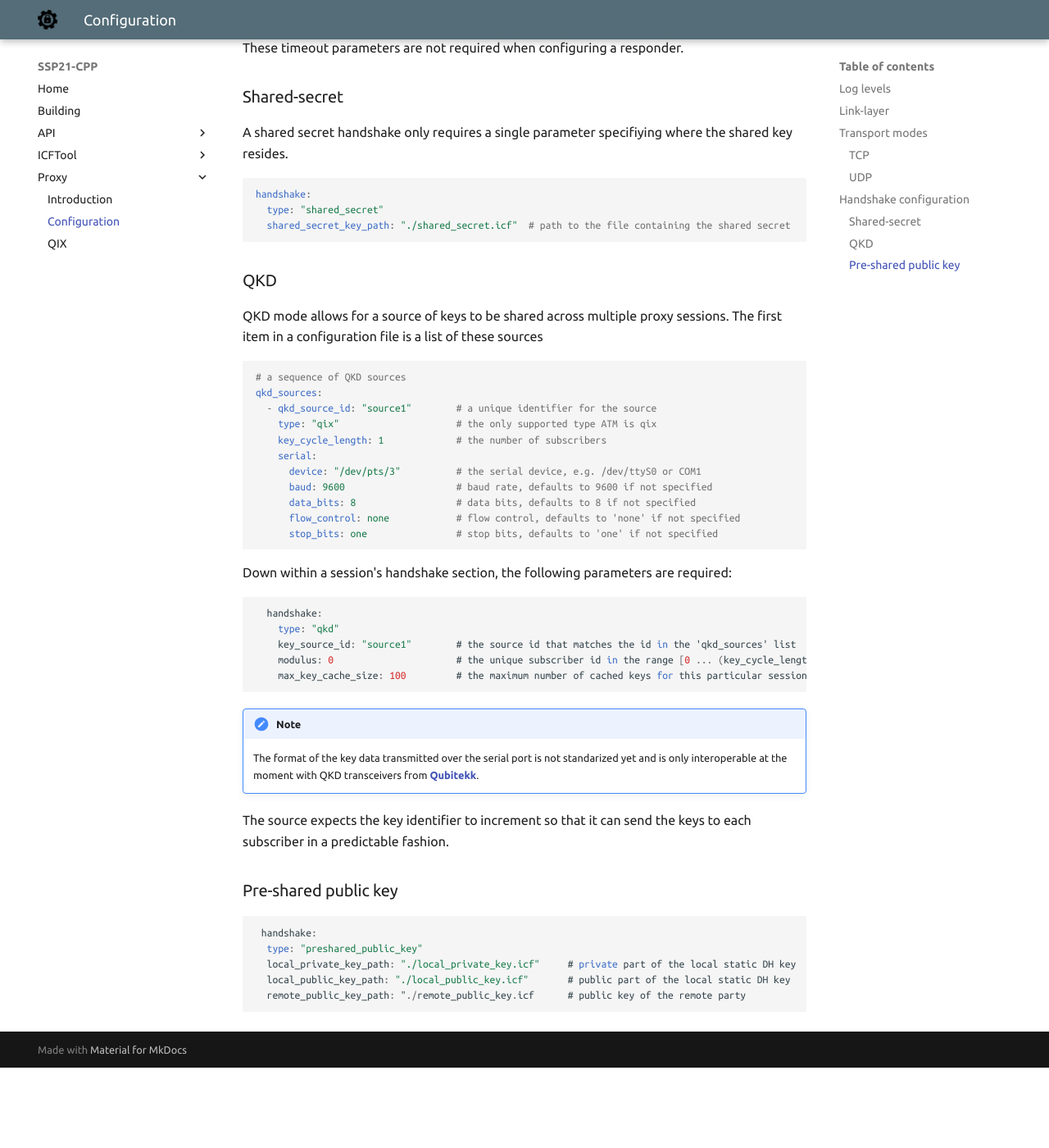
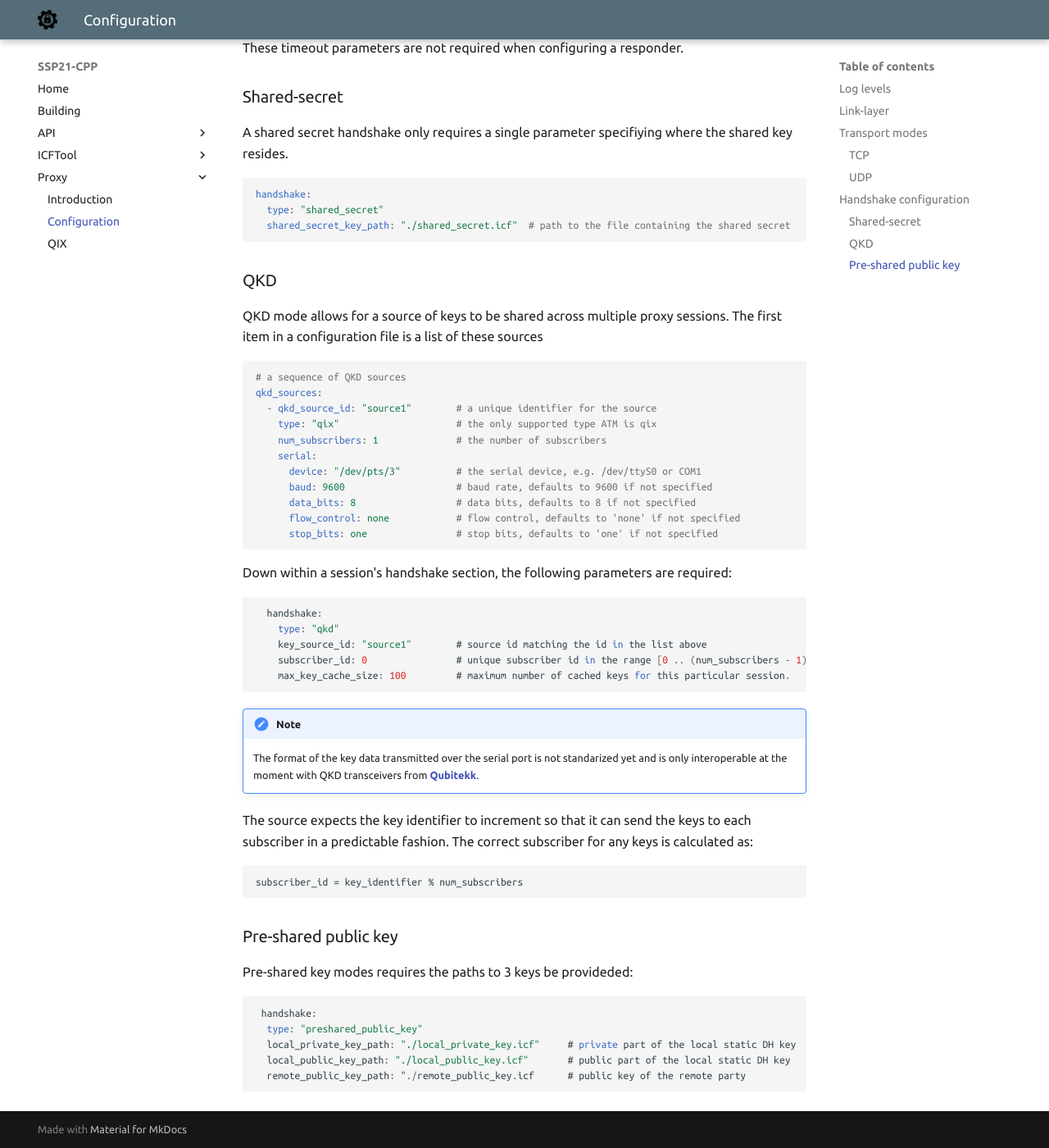
Before and after one commit to aegis4ics/ssp21-cpp-mkdocs, an MkDocs documentation site: the page built from docs/proxy/configuration.md, in a window 1280 px wide and 1400 px high, scrolled down 4335 px. Shown: the whole window at 82% size. Built offline with MkDocs 1.6.1 and Material for MkDocs 9.7.7, drawn with Linux system fonts in a browser that asks for light colours; before the commit the page ends 5637 px from its top, so only the background shows below that.

Commit message:
change QKD parameters to better names

````diff
--- a/docs/proxy/configuration.md
+++ b/docs/proxy/configuration.md
@@ -171,7 +171,7 @@ in a configuration file is a list of these sources
 qkd_sources:
   - qkd_source_id: "source1"        # a unique identifier for the source
     type: "qix"                     # the only supported type ATM is qix
-    key_cycle_length: 1             # the number of subscribers
+    num_subscribers: 1              # the number of subscribers
     serial:
       device: "/dev/pts/3"          # the serial device, e.g. /dev/ttyS0 or COM1
       baud: 9600                    # baud rate, defaults to 9600 if not specified
@@ -185,18 +185,25 @@ Down within a session's handshake section, the following parameters are required
 ```
   handshake:
     type: "qkd"
-    key_source_id: "source1"        # the source id that matches the id in the 'qkd_sources' list
-    modulus: 0                      # the unique subscriber id in the range [0 ... (key_cycle_length - 1)]
-    max_key_cache_size: 100         # the maximum number of cached keys for this particular session.
+    key_source_id: "source1"        # source id matching the id in the list above
+    subscriber_id: 0                # unique subscriber id in the range [0 .. (num_subscribers - 1)]
+    max_key_cache_size: 100         # maximum number of cached keys for this particular session.
 ```
 
 !!! note
     The format of the key data transmitted over the serial port is not standarized yet and is only interoperable at the moment with QKD transceivers from
 	[Qubitekk](http://qubitekk.com/).
 
-The source expects the key identifier to increment so that it can send the keys to each subscriber in a predictable fashion.
+The source expects the key identifier to increment so that it can send the keys to each subscriber in a predictable fashion. The correct subscriber
+for any keys is calculated as:
+
+```
+subscriber_id = key_identifier % num_subscribers
+```
 
 ### Pre-shared public key
+
+Pre-shared key modes requires the paths to 3 keys be provideded:
 
 ```
  handshake:
````
